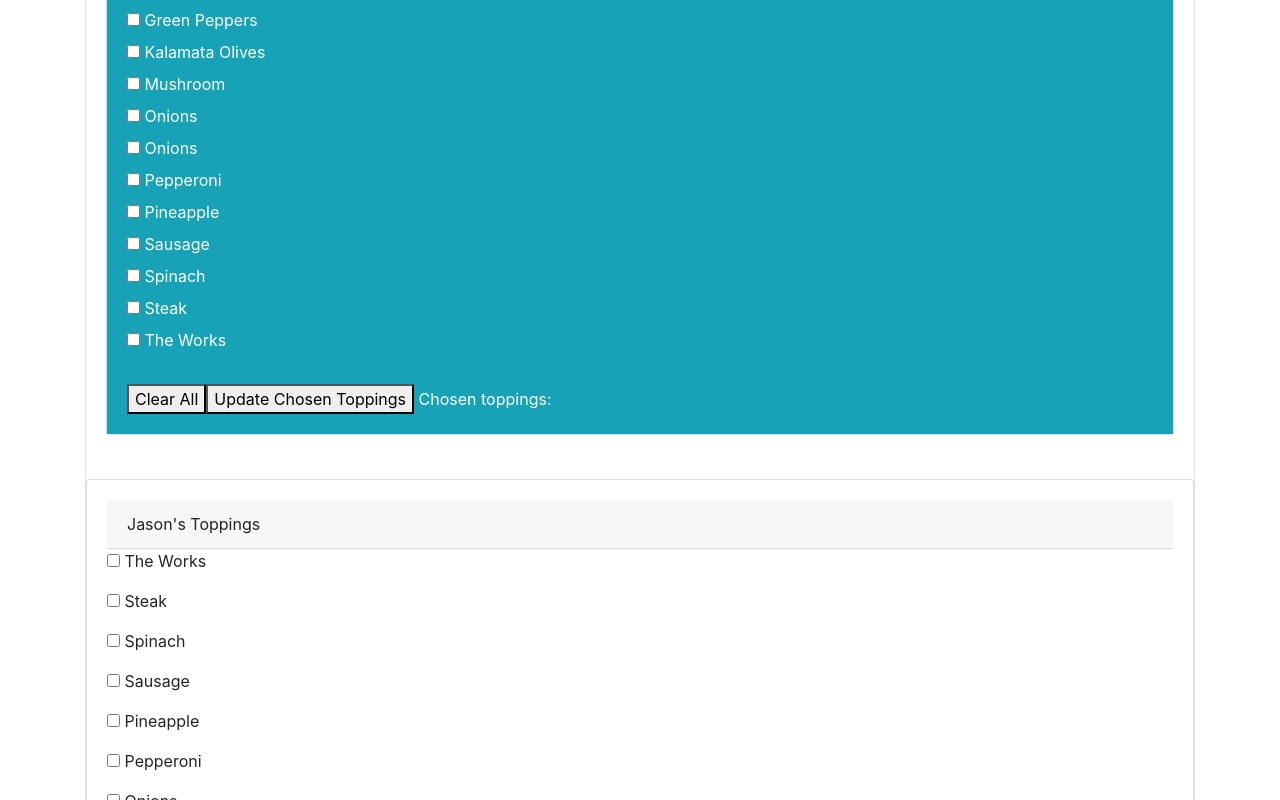
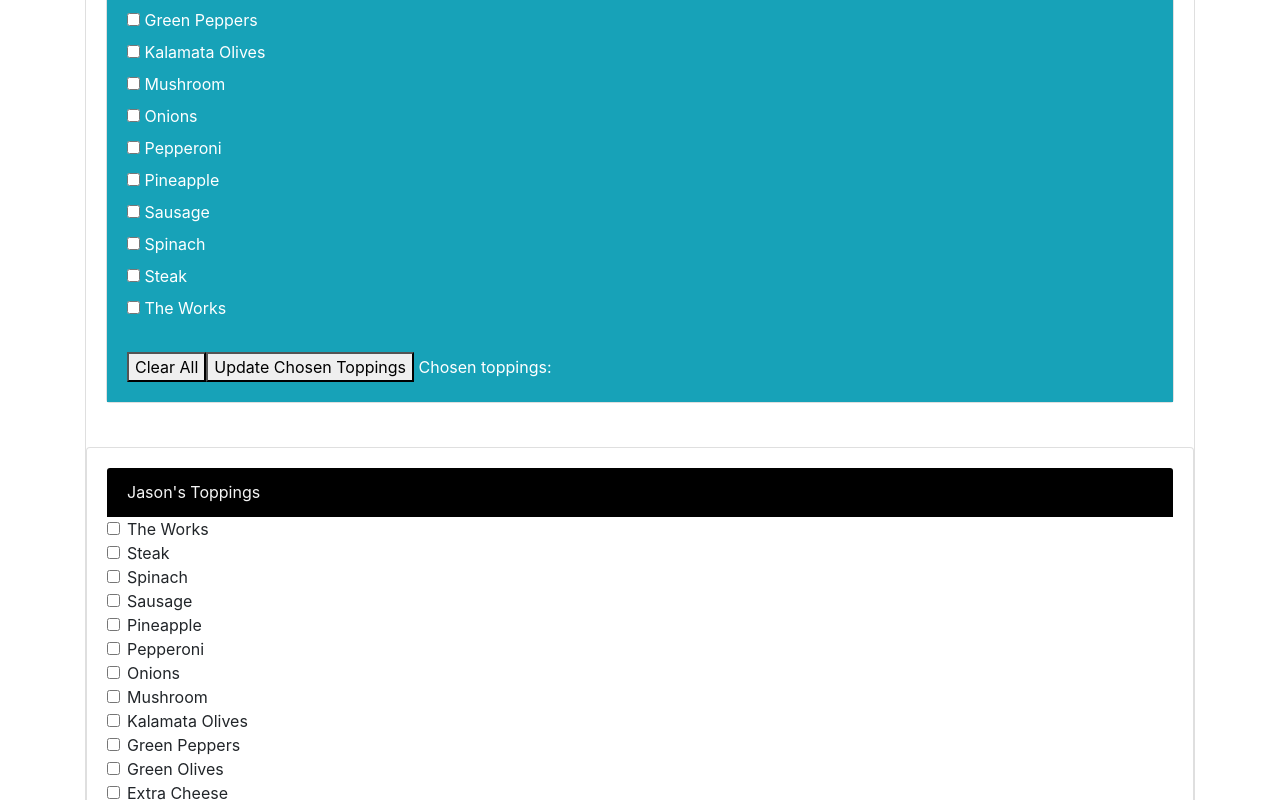
Before and after one commit to 2018-spring-mjs-th/week-two-a, an Angular app: page / in a window 1280 px wide. Shown: the part 940-1740 px from the top of the page. Built offline with nearby package versions, Linux system fonts and the light colour scheme.

Commit message:
cleaner up check boxed, removed extra onion

```diff
--- a/src/app/jasontoppings/jasontoppings.component.css
+++ b/src/app/jasontoppings/jasontoppings.component.css
@@ -0,0 +1,4 @@
+.card-header {
+    background-color: black;
+    color: whitesmoke;
+}
--- a/src/app/jasontoppings/jasontoppings.component.html
+++ b/src/app/jasontoppings/jasontoppings.component.html
@@ -2,13 +2,11 @@
   <div class="card card-outline-primary">
     <div class='card-body'>
       <div class="card-header">Jason's Toppings</div>
-        <div *ngFor = 'let t of pizzaToppings' class="input-group mb-3">
-          <span class="input-group-addon">
-            <!-- try input-group-append -->
-              <input type="checkbox" [(ngModel)]='t.checked'>
-              {{ t.name }}
-          </span>
-        </div>
+      <div *ngFor = 'let t of pizzaToppings' class="form-check">
+        <label class="form-check-label">
+          <input type="checkbox"  [(ngModel)]='t.checked' class="form-check-input" value=""> {{ t.name }}
+        </label>
+      </div>
         <div class="btn-group btn-group-med" role="group" aria-label="Basic Example">
           <button class="btn btn-outline-dark" type="button" (click)="checkAllToppings()">All</button>
           <button class="btn btn-outline-dark" type="button" (click)="removeAllToppings()">None</button>
@@ -19,9 +17,9 @@
     </div>
   </div>
 
-
-      <!-- <label>
-        {{ t.name }}
-        <input type="checkbox" (click)="addToPrice()"[(ngModel)]='t.checked'>
-        {{t.cost}}
-      </label> -->
+  <!-- <div *ngFor = 'let t of pizzaToppings' class="input-group mb-3">
+  <span class="input-group-addon">
+    <input type="checkbox" [(ngModel)]='t.checked'>
+    {{ t.name }}
+</span>
+</div> -->
--- a/src/app/pizza-toppings.service.ts
+++ b/src/app/pizza-toppings.service.ts
@@ -27,7 +27,6 @@ export class PizzaToppingsService {
       , "Mushroom"
       , "Kalamata Olives"
       , "Spinach"
-      , "Onions"
       , "The Works"
       , "Artichoke"
     ];
```
